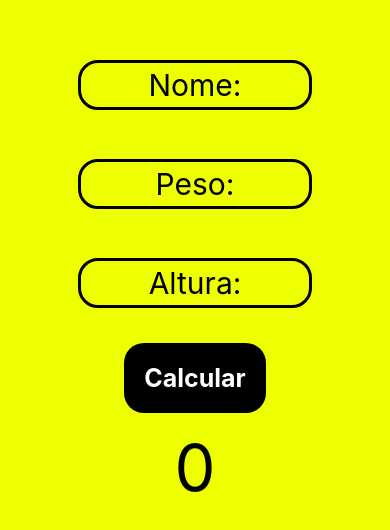
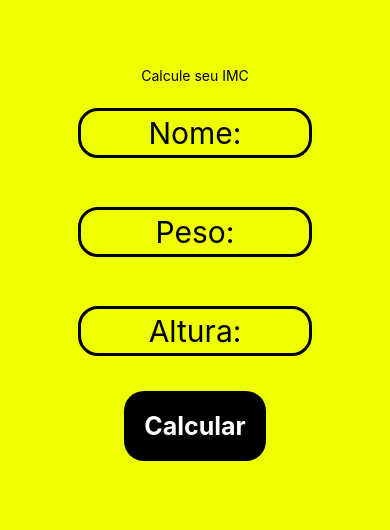
Before and after one commit to PLSR12/Imc-app, a React Native app: screen / in a window 390 px wide. Shown: the part 128-658 px from the top of the page. Built offline with nearby package versions, Linux system fonts and the light colour scheme.

Commit message:
[*] updated type and validations

```diff
--- a/App.tsx
+++ b/App.tsx
@@ -5,7 +5,7 @@ import { Text, View, TextInput, TouchableOpacity } from 'react-native'
 import { styles } from './styles'
 
 export default function App() {
-  const [data, setData] = useState({
+  const [data, setData] = useState<any>({
     name: '',
     height: 0,
     weight: 0,
@@ -35,43 +35,45 @@ export default function App() {
 
       setData({ ...data, result: imc, resultText: imcDefinition })
     } else {
+      setData({
+        name: '',
+        height: 0,
+        weight: 0,
+        result: 0,
+        resultText: '',
+      })
       alert('Preencha os campos')
     }
   }
-  console.log(data)
 
   return (
     <View style={styles.container}>
+      <Text style={styles.title}>Calcule seu IMC</Text>
       <View style={styles.input_container}>
         <TextInput
           placeholder="Nome:"
           style={styles.input}
-          onChange={(e: any) => {
-            setData({ ...data, name: e.target.value })
-          }}
+          onChangeText={(name: any) => setData({ ...data, name: name })}
         />
         <TextInput
           placeholder="Peso:"
           keyboardType="numeric"
           style={styles.input}
-          onChange={(e: any) => {
-            setData({ ...data, weight: e.target.value })
-          }}
+          onChangeText={(weight: any) => setData({ ...data, weight: weight })}
         />
         <TextInput
           placeholder="Altura:"
           keyboardType="numeric"
           style={styles.input}
-          onChange={(e: any) => {
-            setData({ ...data, height: e.target.value })
-          }}
+          onChangeText={(height: any) => setData({ ...data, height: height })}
         />
       </View>
 
       <TouchableOpacity onPress={resultImc} style={styles.button}>
         <Text style={styles.buttonText}>Calcular</Text>
       </TouchableOpacity>
-      <Text style={styles.result}>{data.result}</Text>
+
+      <Text style={styles.result}>{data.result != 0 && data.result}</Text>
       <Text style={[styles.result, { fontSize: 40 }]}>{data.resultText}</Text>
 
       <StatusBar style="auto" />
```
